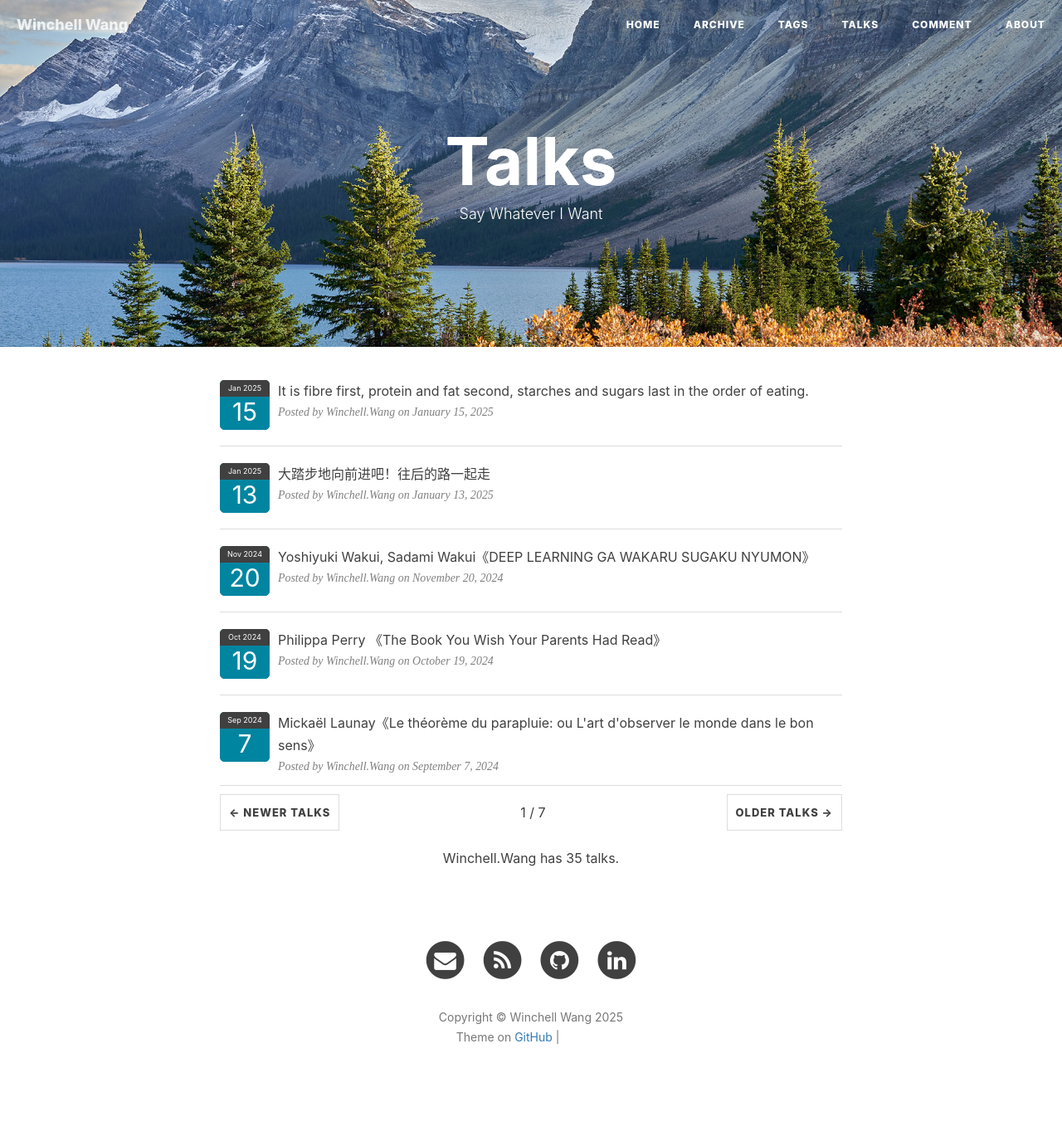
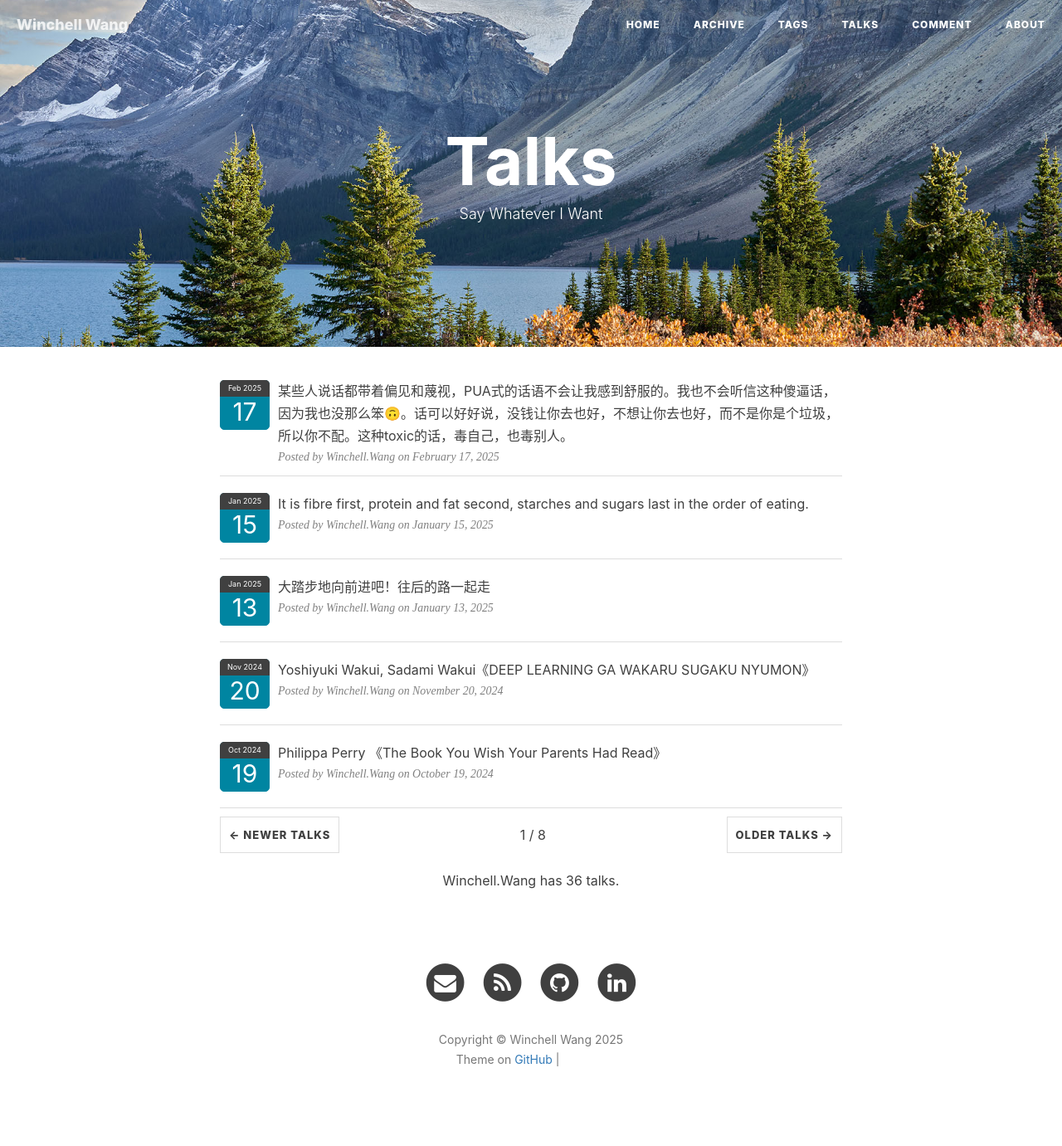
Before and after one commit to WinchellWang/winchellwang.github.io, a Jekyll site: the page built from 3talk.html, in a window 1280 px wide. Shown: the whole page at 83% size. Built offline with Jekyll 4.4.1, drawn with Linux system fonts in a browser that asks for light colours; nearby versions of some CDN libraries; comment, search, counter and statistics services are not loaded; before the commit the page ends 1354 px from its top, so only the background shows below that; grey boxes are pictures that could not be loaded.

Commit message:
New Talks

```diff
--- a/_data/talks.yml
+++ b/_data/talks.yml
@@ -1,6 +1,9 @@
 # Template
 # - mytalk: ""
 #   talkdate: "2023-05"
+
+- mytalk: "某些人说话都带着偏见和蔑视，PUA式的话语不会让我感到舒服的。我也不会听信这种傻逼话，因为我也没那么笨🙃。话可以好好说，没钱让你去也好，不想让你去也好，而不是你是个垃圾，所以你不配。这种toxic的话，毒自己，也毒别人。"
+  talkdate: "2025-02-17"
 
 - mytalk: "It is fibre first, protein and fat second, starches and sugars last in the order of eating."
   talkdate: "2025-01-15"
```
